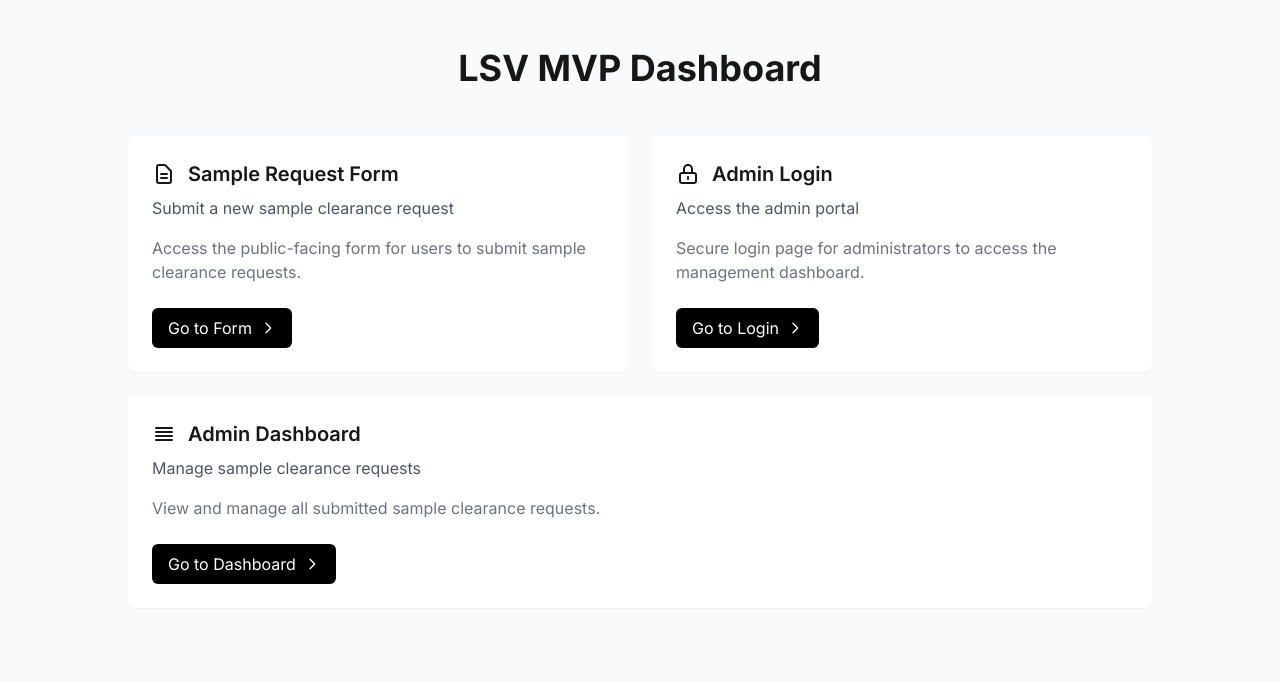
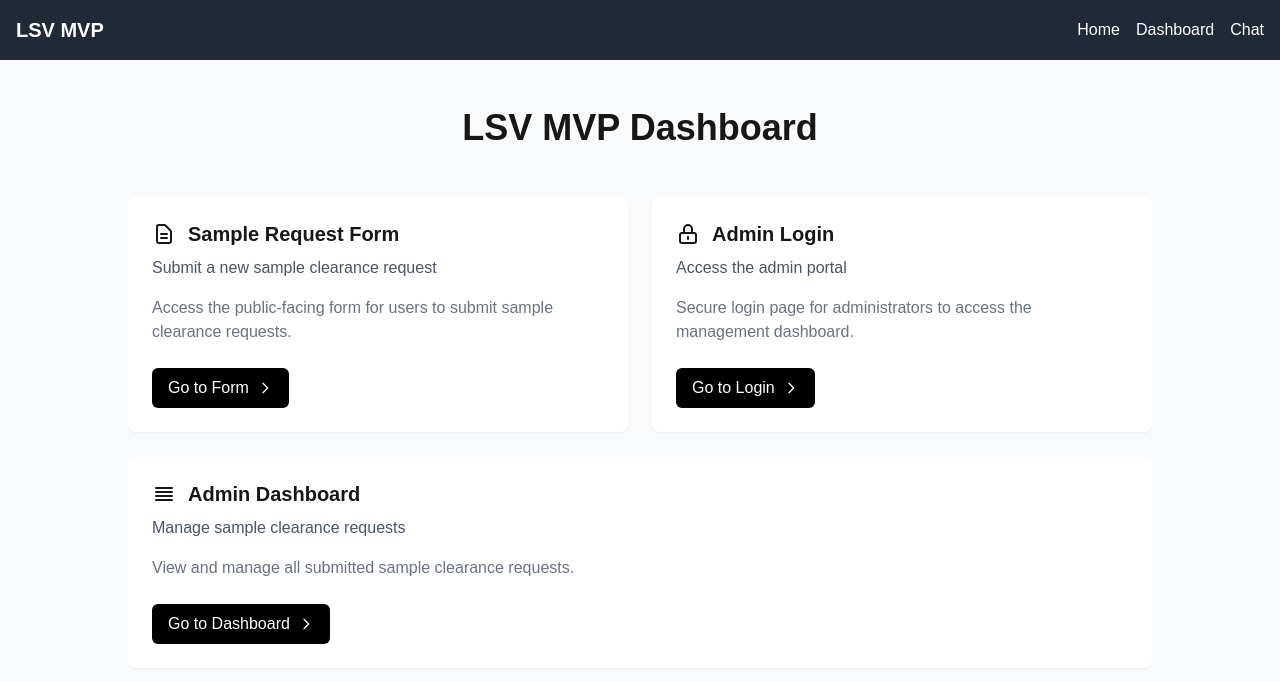
Before and after one commit to BMoelis/lsv-mvp, a Next.js app: page / in a window 1280 px wide. Shown: the top 682 px of the page. Built offline with nearby package versions, Linux system fonts and the light colour scheme.

Commit message:
feat: add header component to all pages

```diff
--- /dev/null
+++ b/app/components/Header.tsx
@@ -0,0 +1,14 @@
+export default function Header() {
+  return (
+    <header className="p-4 bg-gray-800 text-white">
+      <nav className="flex justify-between items-center">
+        <div className="text-xl font-bold">LSV MVP</div>
+        <ul className="flex space-x-4">
+          <li><a href="/" className="hover:underline">Home</a></li>
+          <li><a href="/admin/dashboard" className="hover:underline">Dashboard</a></li>
+          <li><a href="/chat" className="hover:underline">Chat</a></li>
+        </ul>
+      </nav>
+    </header>
+  )
+}
--- a/app/layout.tsx
+++ b/app/layout.tsx
@@ -1,11 +1,9 @@
 import './globals.css'
-import { Inter } from 'next/font/google'
-
-const inter = Inter({ subsets: ['latin'] })
+import Header from './components/Header'
 
 export const metadata = {
   title: 'LSV MVP',
-  description: 'Sample clearance portal for LSV',
+  description: 'Sample clearance platform',
 }
 
 export default function RootLayout({
@@ -15,7 +13,8 @@ export default function RootLayout({
 }) {
   return (
     <html lang="en">
-      <body className={inter.className}>
+      <body>
+        <Header />
         {children}
       </body>
     </html>
```
